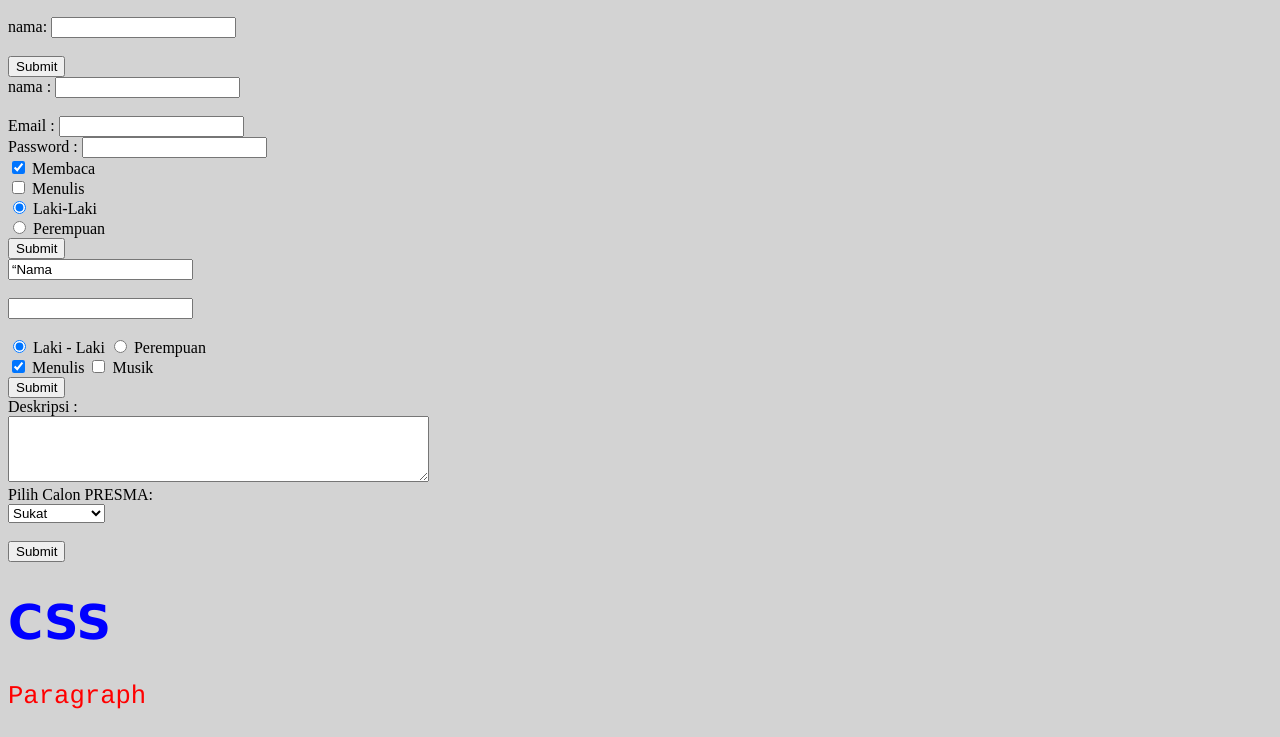
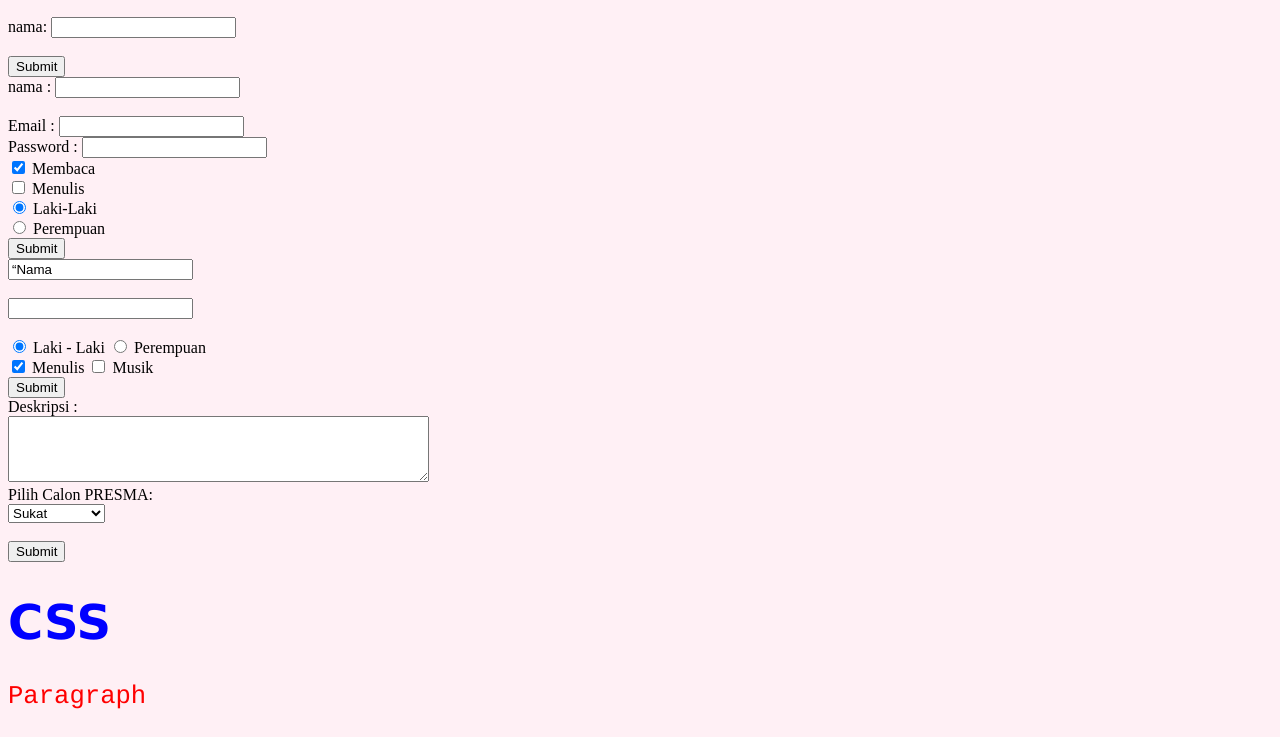
Before and after one commit to MatiusGenara/MatiusGenara.github.io, a plain HTML site: page index.html in a window 1280 px wide. Shown: the part 300-1037 px from the top of the page. Drawn offline with Linux system fonts and the light colour scheme.

Commit message:
Update index.html

```diff
--- a/index.html
+++ b/index.html
@@ -2,7 +2,7 @@
 <html>
 <head>
 	<style>
-		body {background-color:lightgrey}
+		body {background-color:lavenderblush}
 /* 		h1 {color:blue} */
 /* 		p {color:green} */
 		h1{
```
